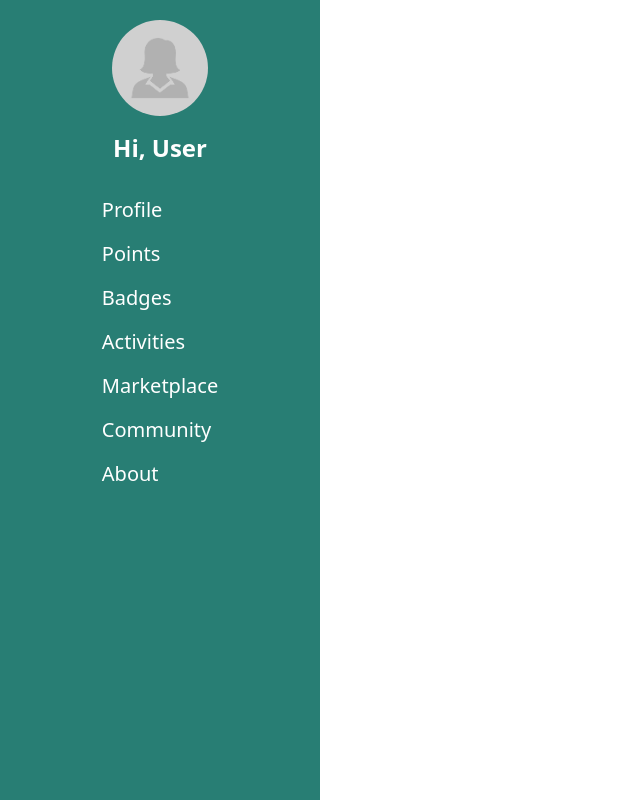
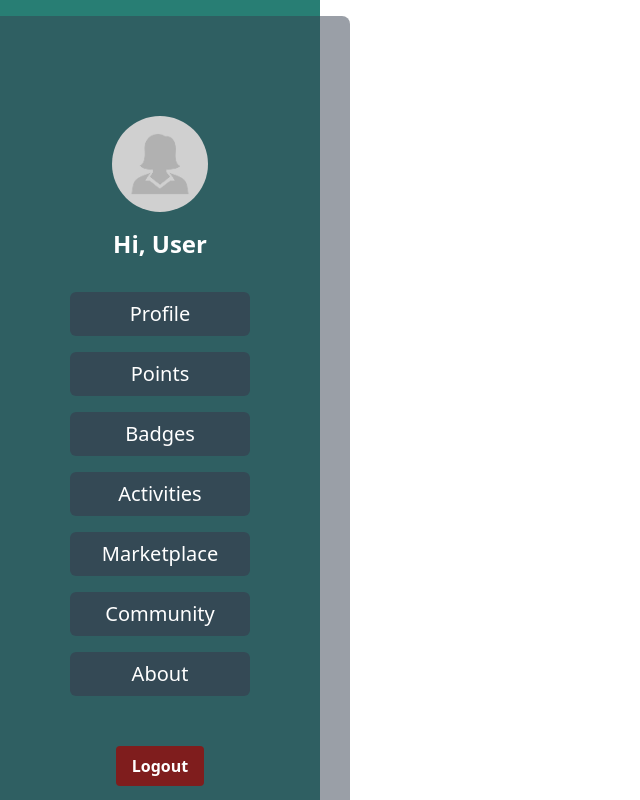
Before and after one commit to Sareeka61/EcoQuest, a React (Vite) app in the folder frontend/ecoquest/: page / in a window 1280 px wide. Shown: the whole page, without its empty margins (0-640 px from the left). Built offline with nearby package versions, Linux system fonts and the light colour scheme.

Commit message:
Add navigation

```diff
--- a/frontend/ecoquest/src/App.jsx
+++ b/frontend/ecoquest/src/App.jsx
@@ -1,13 +1,13 @@
 import { useState } from 'react'
 import './App.css'
-import Navbar from './components/Navbar'
+import Navigation from './components/Navigation'
 
 function App() {
   const [count, setCount] = useState(0)
 
   return (
     <>
-      <Navbar />
+      <Navigation />
     </>
   )
 }
--- a/frontend/ecoquest/src/components/Navbar.jsx
+++ /dev/null
@@ -1,32 +0,0 @@
-import React from 'react';
-import defaultProfile from '../assets/default-profile-image.png';
-
-const Navbar = () => {
-  const username = "User";
-
-  return (
-    <div className="w-1/4 bg-primary h-screen fixed text-white p-4 flex flex-col items-center pt-[20px]">
-      <div className="flex flex-col items-center mb-8">
-        <img
-          src={defaultProfile}
-          alt="Profile"
-          className="w-24 h-24 rounded-full object-cover mb-4"
-        />
-        <div className="text-center text-2xl font-bold">
-          <p>Hi, {username}</p>
-        </div>
-      </div>
-      <ul className="flex flex-col space-y-4 text-xl flex-grow ">
-        <li>Profile</li>
-        <li>Points</li>
-        <li>Badges</li>
-        <li>Activities</li>
-        <li>Marketplace</li>
-        <li>Community</li>
-        <li>About</li>
-      </ul>
-    </div>
-  );
-};
-
-export default Navbar;
--- /dev/null
+++ b/frontend/ecoquest/src/components/Navigation.jsx
@@ -0,0 +1,45 @@
+import React from 'react';
+import defaultProfile from '../assets/default-profile-image.png';
+
+const Navigation = () => {
+  const username = "User";
+
+  const handleLogout = () => {
+    // Logic for logging out
+    console.log("Logged out");
+  };
+
+  return (
+    <div className="w-1/4 bg-primary h-screen fixed text-white p-4 flex flex-col items-center">
+      <div className="flex flex-col items-center bg-gray-700 bg-opacity-50 p-[100px] rounded-lg mb-4 flex-grow">
+        <div className="flex flex-col items-center mb-8">
+          <img
+            src={defaultProfile}
+            alt="Profile"
+            className="w-24 h-24 rounded-full object-cover mb-4"
+          />
+          <div className="text-center text-2xl font-bold">
+            <p>Hi, {username}</p>
+          </div>
+        </div>
+        <ul className="flex flex-col space-y-4 text-xl text-center w-full">
+          <li className='bg-gray-700 bg-opacity-70 p-2 rounded-md w-[180px]'>Profile</li>
+          <li className='bg-gray-700 bg-opacity-70 p-2 rounded-md w-full'>Points</li>
+          <li className='bg-gray-700 bg-opacity-70 p-2 rounded-md w-full'>Badges</li>
+          <li className='bg-gray-700 bg-opacity-70 p-2 rounded-md w-full'>Activities</li>
+          <li className='bg-gray-700 bg-opacity-70 p-2 rounded-md w-full'>Marketplace</li>
+          <li className='bg-gray-700 bg-opacity-70 p-2 rounded-md w-full'>Community</li>
+          <li className='bg-gray-700 bg-opacity-70 p-2 rounded-md w-full'>About</li>
+        </ul>
+      <button
+        onClick={handleLogout}
+        className="bg-red-900 hover:bg-red-600 text-white font-bold py-2 px-4 rounded focus:outline-none focus:shadow-outline mt-[50px]"
+      >
+        Logout
+      </button>
+      </div>
+    </div>
+  );
+};
+
+export default Navigation;
```
